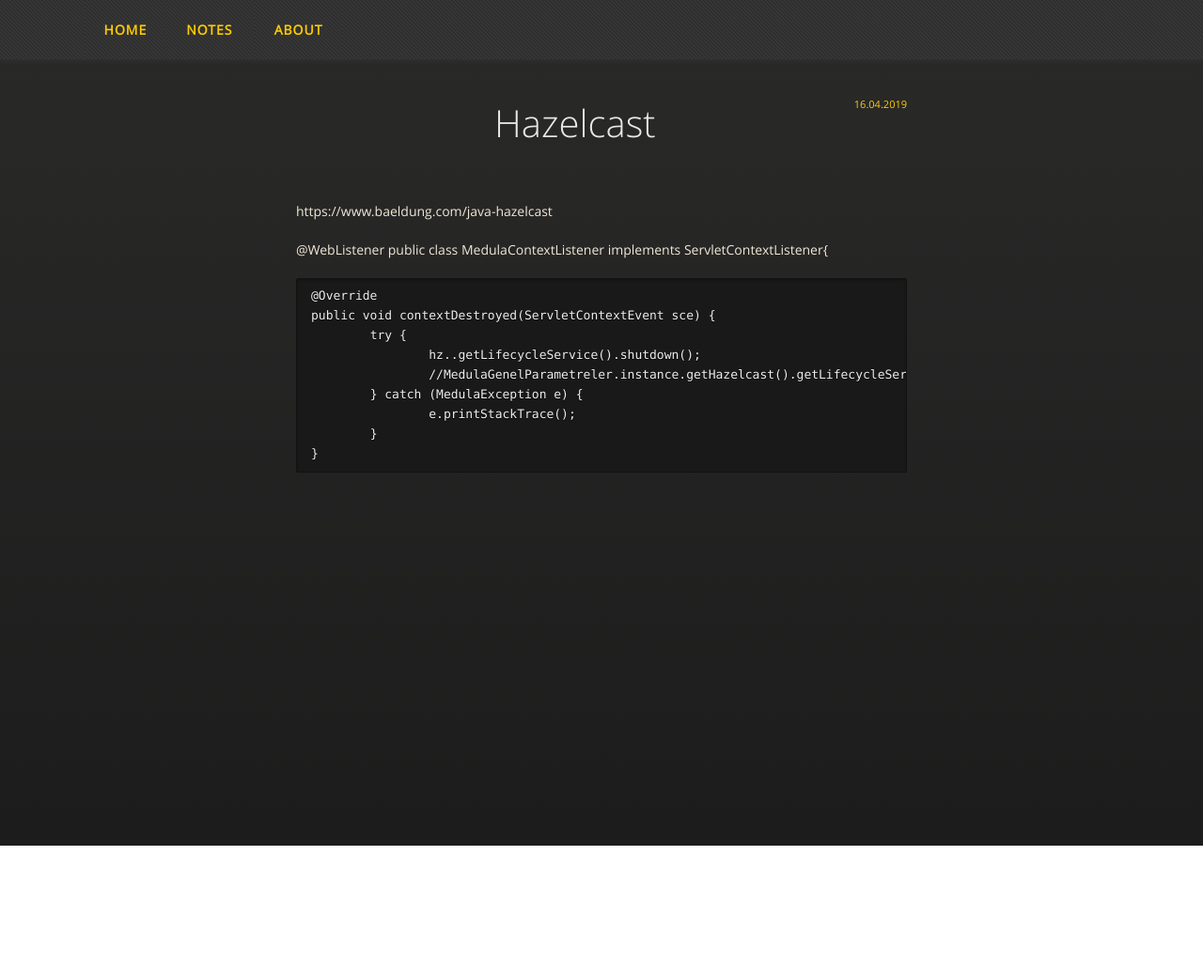
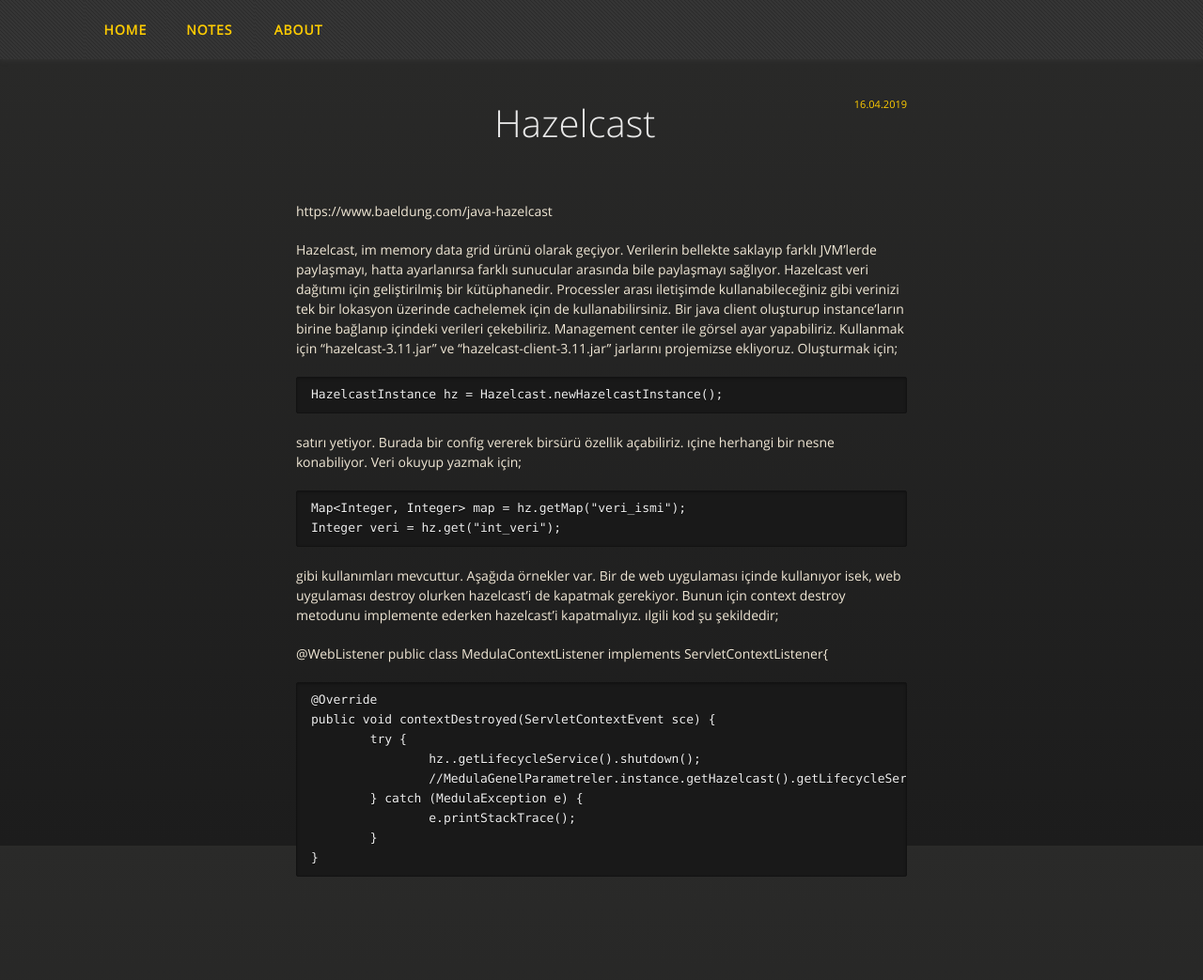
Before and after one commit to erkan000/erkan000.github.io, a Jekyll site: the page built from not/_was/hazelcast.md, in a window 1280 px wide. Shown: the whole page at 94% size. Built offline with Jekyll 4.4.1, drawn with Linux system fonts in a browser that asks for light colours; before the commit the page ends 900 px from its top, so only the background shows below that.

Commit message:
Update hazelcast.md

```diff
--- a/not/_was/hazelcast.md
+++ b/not/_was/hazelcast.md
@@ -7,6 +7,16 @@
 
 https://www.baeldung.com/java-hazelcast
 
+Hazelcast, im memory data grid ürünü olarak geçiyor. Verilerin bellekte saklayıp farklı JVM'lerde paylaşmayı, hatta ayarlanırsa farklı sunucular arasında bile paylaşmayı sağlıyor. Hazelcast veri dağıtımı için geliştirilmiş bir kütüphanedir. Processler arası iletişimde kullanabileceğiniz gibi verinizi tek bir lokasyon üzerinde cachelemek için de kullanabilirsiniz. Bir java client oluşturup instance'ların birine bağlanıp içindeki verileri çekebiliriz. Management center ile görsel ayar yapabiliriz. Kullanmak için "hazelcast-3.11.jar" ve "hazelcast-client-3.11.jar" jarlarını projemizse ekliyoruz. Oluşturmak için;
+
+	HazelcastInstance hz = Hazelcast.newHazelcastInstance();
+
+satırı yetiyor. Burada bir config vererek birsürü özellik açabiliriz. ıçine herhangi bir nesne konabiliyor. Veri okuyup yazmak için;
+
+	Map<Integer, Integer> map = hz.getMap("veri_ismi");
+	Integer veri = hz.get("int_veri");
+
+gibi kullanımları mevcuttur. Aşağıda örnekler var. Bir de web uygulaması içinde kullanıyor isek, web uygulaması destroy olurken hazelcast'i de kapatmak gerekiyor. Bunun için context destroy metodunu implemente ederken hazelcast'i kapatmalıyız. ılgili kod şu şekildedir;
 
 @WebListener
 public class MedulaContextListener implements ServletContextListener{
```
